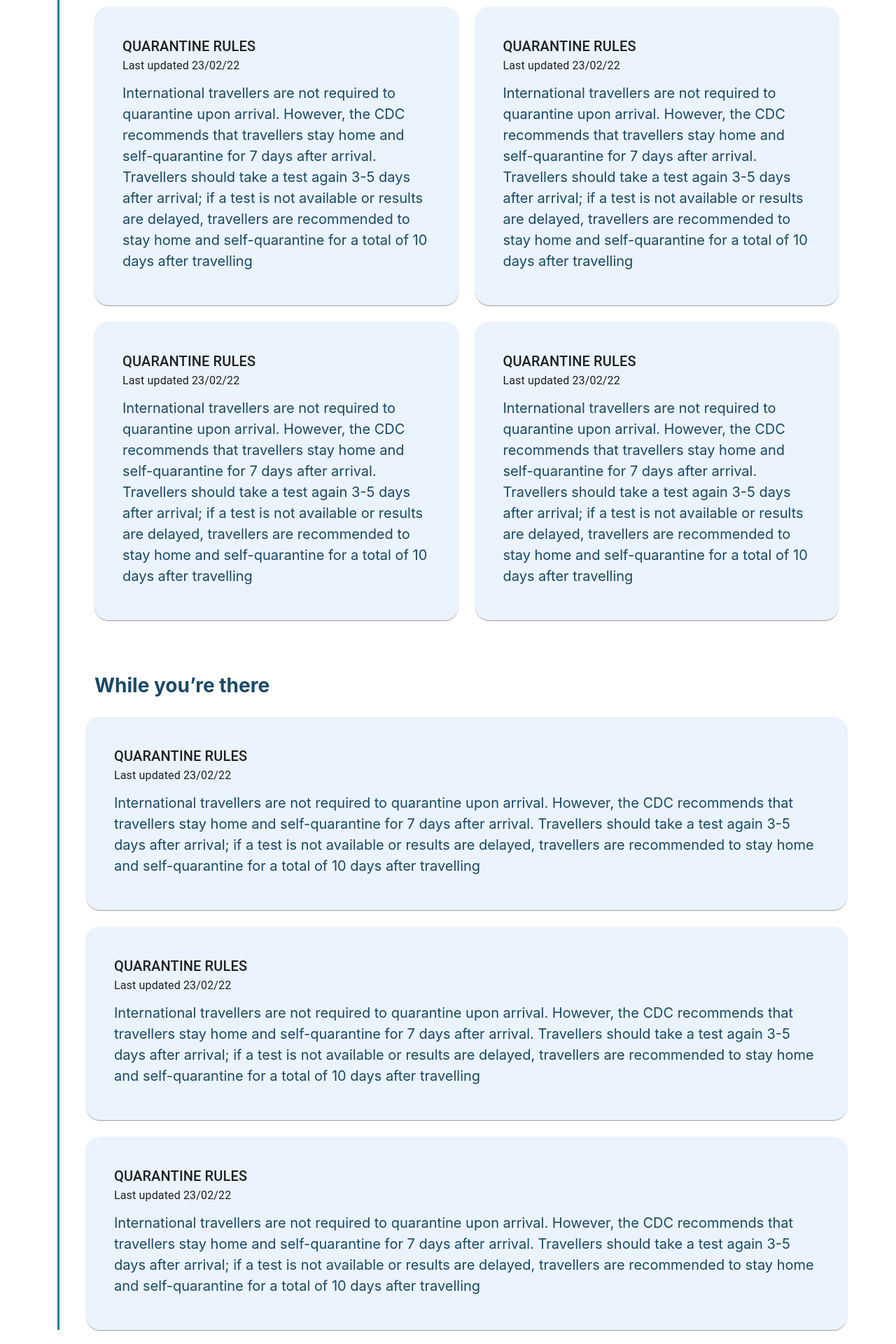
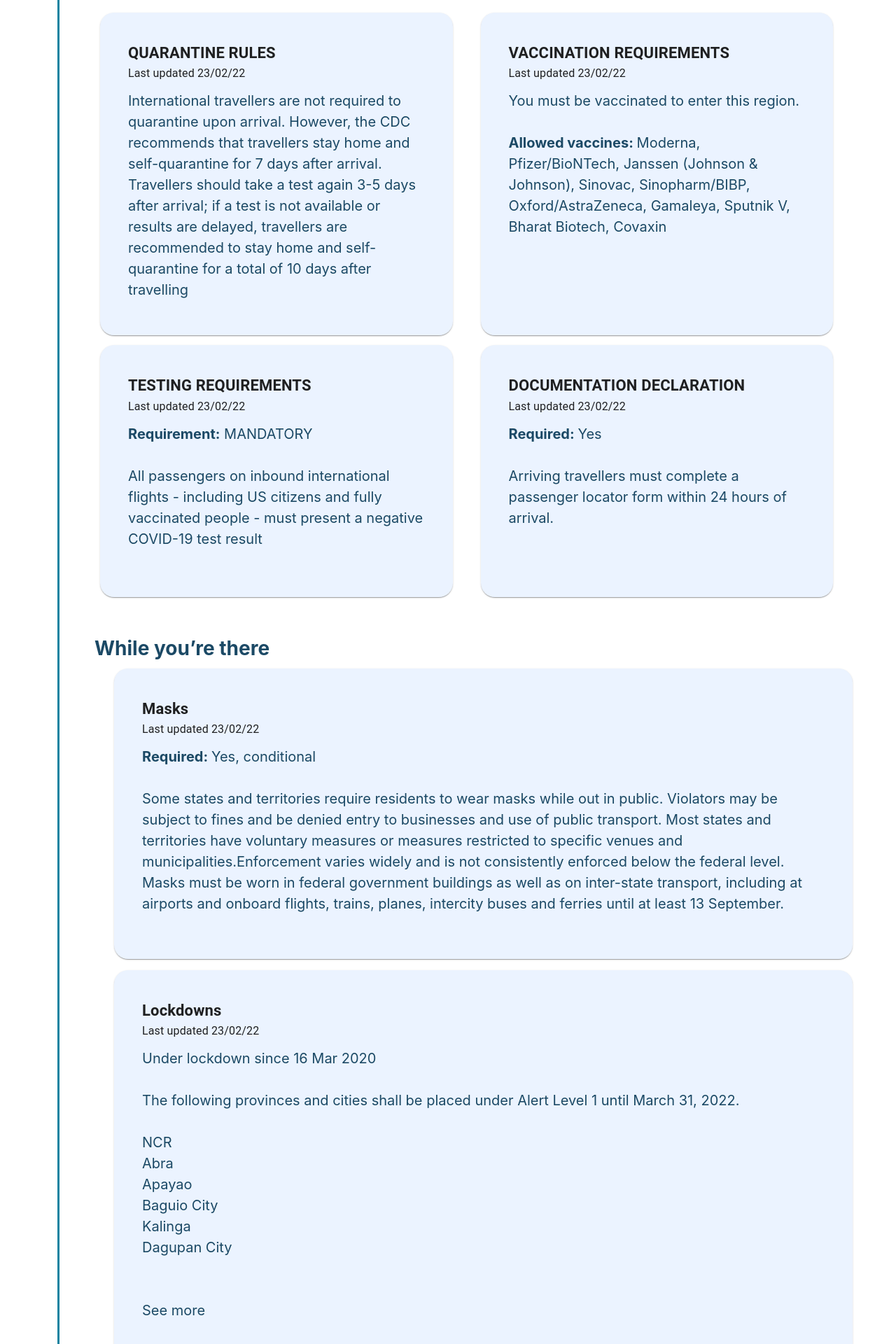
Before and after one commit to sophiac6410/SENG3011_EpicDemic, a React (Create React App) app in the folder PHASE_2/Application_SourceCode/epicdemic/: page /destination/1/travel in a window 1280 px wide. Shown: the part 1340-3260 px from the top of the page at 70% size. Built offline with nearby package versions, Linux system fonts and the light colour scheme.

Commit message:
overview and travel page content filled

```diff
--- a/PHASE_2/Application_SourceCode/epicdemic/src/components/Travel/BlueCard.js
+++ b/PHASE_2/Application_SourceCode/epicdemic/src/components/Travel/BlueCard.js
@@ -5,23 +5,26 @@ import CardContent from '@mui/material/CardContent';
 import Button from '@mui/material/Button';
 import Typography from '@mui/material/Typography';
 import '../../styles/Destination.css'
+import { Col } from 'react-bootstrap';
 
-const text = "International travellers are not required to quarantine upon arrival. However, the CDC recommends that travellers stay home and self-quarantine for 7 days after arrival. Travellers should take a test again 3-5 days after arrival; if a test is not available or results are delayed, travellers are recommended to stay home and self-quarantine for a total of 10 days after travelling"
-function BlueCard() {
+function BlueCard(props) {
+  console.log(props)
   return(
-    <Card style={{backgroundColor: "#EBF3FF", borderRadius: "20px"}} className="p-4">
+    // <Col md={6}>
+      <Card style={{backgroundColor: "#EBF3FF", borderRadius: "20px"}} sx={{ display: 'flex', height: '97%' }} className="p-4 m-2" >
       <CardContent>
-      <Typography variant="h6">
-      QUARANTINE RULES
+        <Typography variant="h6" style={{fontWeight:"bold", fontSize: "22px"}}>
+        {props.check.title}
         </Typography>
         <Typography sx={{ mb: 1.5 }}>
-      Last updated 23/02/22
+        {props.check.date}
         </Typography>
         <div className='body-text'>
-        {text}
+          {props.check.text}
         </div>
         </CardContent>
       </Card>
+    // </Col>
   )
 }
 
--- a/PHASE_2/Application_SourceCode/epicdemic/src/pages/Overview.js
+++ b/PHASE_2/Application_SourceCode/epicdemic/src/pages/Overview.js
@@ -18,10 +18,29 @@ const covidSource = <p>Health advice is continually changing as we learn more ab
 <br /> <br />Read the Australian Government’s global health advisory and step-by-step guide to travel during COVID-19 for more information.</p>
 
 
-const safetyDes =
-  {title: "MEDICAL", text: "Likelihood of illness or disease, assessment of water and air quality, and access to reliable medical care", score: "34"}
+const safetyDis = [
+  {title: "MEDICAL", text: "Likelihood of illness or disease, assessment of water and air quality, and access to reliable medical care", score: 34},
+  {title: "WOMEN", text: "Likelihood of inappropriate behavior against females", score: 0},
+  {title: "PHYSICAL HARM", text: "Likelihood of injury due to harmful intent", score: 36},
+  {title: "THEFT", text: "Likelihood of theft", score: 36},
+  {title: "POLITICAL FREEDOM", text: "Potential for infringement of political rights or political unrest", score: 50},
+  {title: "LGBTQ", text: "Likelihood of harm or discrimination against LGBTQ persons or groups and level of caution required at location", score: 39}
+]
 
-const SafetyScore = function SafetyScore(props) {
+const SafetyBoard = safetyDis.map(function(props) {
+  if(props.score != 0) {
+    return (
+      <Row className="ps-5 mt-4 align-items-center">
+        <Col>
+          <div className="title-h4 medium-teal">{props.title}</div>
+          <div className="body-text mt-2">{props.text}</div>
+        </Col>
+        <Col md={1}>
+          <div style={{backgroundColor: "#FECD6F", color: "white", borderRadius: "20px"}} className="text-center title-h4">{props.score}</div>
+        </Col>
+      </Row>
+    )
+  }else{
     return(
       <Row className="ps-5 mt-4 align-items-center">
         <Col>
@@ -29,11 +48,13 @@ const SafetyScore = function SafetyScore(props) {
           <div className="body-text mt-2">{props.text}</div>
         </Col>
         <Col md={1}>
-        <div style={{backgroundColor: "#FECD6F", color: "white", borderRadius: "20px"}} className="text-center title-h4">34</div>
+          <div style={{backgroundColor: "#1CC02C", color: "white", borderRadius: "20px"}} className="text-center title-h4">{props.score}</div>
         </Col>
       </Row>
     )
   }
+
+});
 
 function Overview() {
   return(
@@ -107,12 +128,14 @@ function Overview() {
           <Row><div className="body-text">OVERALL SAFETY RATING</div></Row>
         </Col>
       </Row>
-      <SafetyScore props={safetyDes}></SafetyScore>
+      {/* <SafetyScore safetyDes></SafetyScore>
       {/* <SafetyScore></SafetyScore>
       <SafetyScore></SafetyScore>
       <SafetyScore></SafetyScore>
       <SafetyScore></SafetyScore>
       <SafetyScore></SafetyScore> */}
+      {/* <SafetyBoard></SafetyBoard> */}
+      <ul>{SafetyBoard}</ul>
       <div className="source-text mt-5 mb-5">{safetySource}</div>
       <div className="title-h3 mb-4 mt-5 pt-4">COVID-19 Statistics</div>
       <Row className="mb-5 justify-content-start">
--- a/PHASE_2/Application_SourceCode/epicdemic/src/pages/Travel.js
+++ b/PHASE_2/Application_SourceCode/epicdemic/src/pages/Travel.js
@@ -2,6 +2,12 @@ import { Col, Container, Row } from "react-bootstrap"
 import midDot from "../static/mid-dot.svg"
 import '../styles/Destination.css'
 import BlueCard from "../components/Travel/BlueCard";
+import * as React from 'react';
+import Card from '@mui/material/Card';
+import CardActions from '@mui/material/CardActions';
+import CardContent from '@mui/material/CardContent';
+import Button from '@mui/material/Button';
+import Typography from '@mui/material/Typography';
 
 const validCheck = <p>
   Before you book your travel, check if you meet Australia’s definition of fully vaccinated for international travel purposes. To meet Australia’s vaccination requirements and be considered a ‘fully vaccinated’ traveller for the purpose of Australia’s border arrangements, you need to provide evidence that you either:
@@ -12,6 +18,78 @@ const validCheck = <p>
 const proofCheck = <p>If you were vaccinated in Australia, you will need to show airline staff your International COVID-19 Vaccination Certificate (ICVC). You can download your ICVC using the Express Plus Medicare app or your Medicare online account through myGov. The ICVC is provided in PDF format for you to print or hold electronically on your phone. Airlines will ask for this when you check-in to your flight.
 
 <br /><br />If you were vaccinated overseas and do not have an ICVC, you will need to present your foreign vaccination certificate to airline staff.</p>
+
+const vacineCheck = <p>You must be vaccinated to enter this region.
+
+<br /><br /><b>Allowed vaccines: </b>Moderna, Pfizer/BioNTech, Janssen (Johnson & Johnson), Sinovac, Sinopharm/BIBP, Oxford/AstraZeneca, Gamaleya, Sputnik V, Bharat Biotech, Covaxin</p>
+
+const testCheck = <p><b>Requirement:</b> MANDATORY
+
+<br /><br />All passengers on inbound international flights - including US citizens and fully vaccinated people - must present a negative COVID-19 test result</p>
+
+const docCheck = <p><b>Required: </b> Yes
+
+<br /><br />Arriving travellers must complete a passenger locator form within 24 hours of arrival.</p>
+
+const maskCheck = <p><b>Required: </b> Yes, conditional
+
+<br /><br />Some states and territories require residents to wear masks while out in public. Violators may be subject to fines and be denied entry to businesses and use of public transport. Most states and territories have voluntary measures or measures restricted to specific venues and municipalities.Enforcement varies widely and is not consistently enforced below the federal level. Masks must be worn in federal government buildings as well as on inter-state transport, including at airports and onboard flights, trains, planes, intercity buses and ferries until at least 13 September.</p>
+
+const lockCheck = <p>Under lockdown since 16 Mar 2020
+
+<br></br><br></br>The following provinces and cities shall be placed under Alert Level 1 until March 31, 2022.
+<br></br>
+<br></br>NCR
+<br></br>Abra
+<br></br>Apayao
+<br></br>Baguio City
+<br></br>Kalinga
+<br></br>Dagupan City
+<br></br><br></br>
+<br></br>See more
+<br></br><br></br>
+<br></br>Meanwhile, the rest of the Philippines is under Alert Level 2 until March 31, 2022.
+<br></br><br></br>
+<br></br>As of March 1, restaurants, businesses, movie theaters, shopping malls and public transport are allowed to operate at full capacity. Starting Feb. 10, international tourists and business travelers from more than 150 countries are allowed to enter the Philippines for the first time in nearly two years. Fully vaccinated travelers do not have to quarantine in government-designated centers if they test negative prior to arrival. The government had previously planned to open borders on Dec. 1, but postponed it due to the Omicron variant.</p>
+
+const event = <p>Full capacity is allowed.
+<br></br><br></br>
+For alert level 2: Max of 50% indoor venue capacity* and 70% outdoor venue capacity</p>
+
+const foodCheck = <p>Open with restrictions</p>
+
+
+const enterChecks = [
+  {title: "QUARANTINE RULES", date: "Last updated 23/02/22", text: "International travellers are not required to quarantine upon arrival. However, the CDC recommends that travellers stay home and self-quarantine for 7 days after arrival. Travellers should take a test again 3-5 days after arrival; if a test is not available or results are delayed, travellers are recommended to stay home and self-quarantine for a total of 10 days after travelling"},
+  {title: "VACCINATION REQUIREMENTS", date: "Last updated 23/02/22", text: vacineCheck},
+  {title: "TESTING REQUIREMENTS", date: "Last updated 23/02/22", text: testCheck},
+  {title: "DOCUMENTATION DECLARATION", date: "Last updated 23/02/22", text: docCheck}
+]
+
+const EnterBoard = enterChecks.map(function(check) {
+  return (
+    <Col md={6}>
+      <BlueCard check={check}></BlueCard>
+    </Col>
+  )
+});
+
+
+const ArrivalCheck = [
+  {title: "Masks", date: "Last updated 23/02/22", text: maskCheck},
+  {title: "Lockdowns", date: "Last updated 23/02/22", text: lockCheck},
+  {title: "Events", date: "Last updated 23/02/22", text: event},
+  {title: "Restuarants and Bars", date: "Last updated 23/02/22", text: foodCheck}
+]
+
+const arriveBoard = ArrivalCheck.map(function(check) {
+  return (
+    <Row>
+      <BlueCard check={check}></BlueCard>
+    </Row>
+  )
+});
+
 function Travel() {
   return(
     <Container className="mt-4">
@@ -41,25 +119,10 @@ function Travel() {
           <Row><div className="body-text">{proofCheck}</div></Row>
           <Row><div className="title-h3 mt-5">Entering the region</div></Row>
           <Row className="mt-4">
-            <Col md={6}>
-              <BlueCard></BlueCard>
-            </Col>
-            <Col md={6}>
-              <BlueCard></BlueCard>
-            </Col>
-          </Row>
-          <Row className="mt-4 mb-4">
-            <Col md={6}>
-              <BlueCard></BlueCard>
-            </Col>
-            <Col md={6}>
-              <BlueCard></BlueCard>
-            </Col>
+            {EnterBoard}
           </Row>
           <Row><div className="title-h3 mt-5">While you’re there</div></Row>
-          <Row className="mt-4"><BlueCard></BlueCard></Row>
-          <Row className="mt-4"><BlueCard></BlueCard></Row>
-          <Row className="mt-4"><BlueCard></BlueCard></Row>
+          <ul>{arriveBoard}</ul>
         </div>
       </Col>
     </Container>
```
Lines whose indentation alone changed are shown as unchanged.
